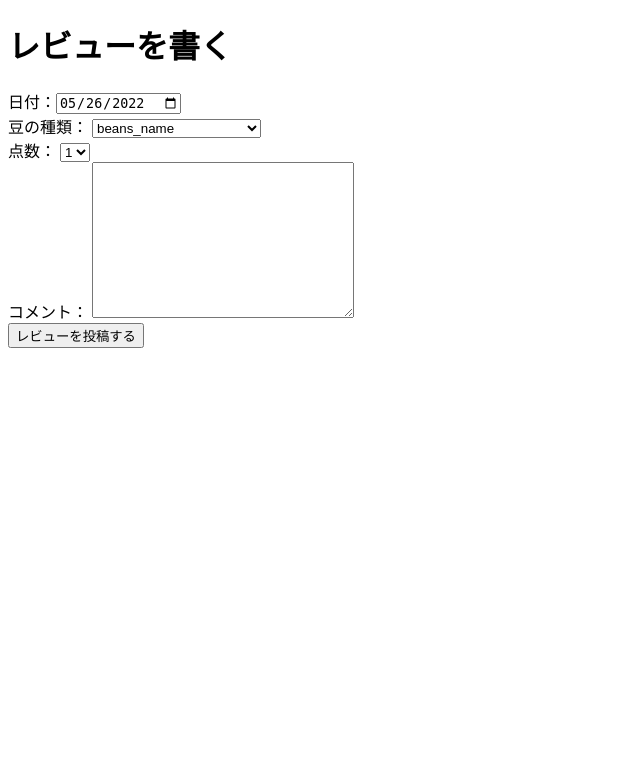
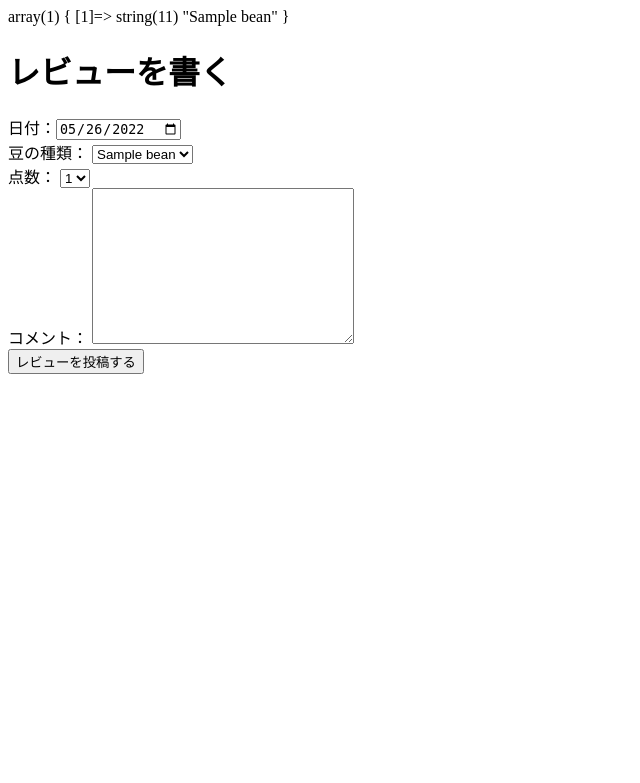
Before and after one commit to VolatileMint/coffee_review, a PHP site: page /review.php in a window 1280 px wide. Shown: the top 783 px of the page, without its empty margins (0-640 px from the left). Run offline with PHP 8.4, Linux system fonts and the light colour scheme; tables that the repository leaves empty or names only in its code hold one stand-in row (values such as "Sample post").

Commit message:
get beanslist

```diff
--- a/review.php
+++ b/review.php
@@ -8,23 +8,22 @@ $date = $_GET['date'] ?? '';
 if (!strtotime($date)) {
     $date = date('Y-m-d');
 }
-/*
+
 try {
     $dbh = DBclass::gethandle();
     $table_name = 'beans';
-    $sql = "SELECT * FROM {$table_name} WHERE beans_id=:beans_id;";
+    $sql = "SELECT * FROM {$table_name};";
     $pre = $dbh->prepare($sql);
-    $pre->bindValue(":beans_id", $id, \PDO::PARAM_INT);
     $pre->execute();
-    $arr = $pre->fetch(PDO::FETCH_ASSOC);
-    var_dump($arr);
+    $arr = $pre->fetchAll(PDO::FETCH_ASSOC);
 }catch( \PDOException $e){
     echo $e->getMessage(); // XXX 実際は出力しない(logに書くとか)
     exit;
 }
-*/
-// dbからとってくる
-$beans_list = ["beans_id" => "beans_name", "1" => "ブラジルさくらブルボン"];
+
+// 豆情報dbからとってくる
+$beans_list = array_column($arr, 'beans_name','beans_id');
+var_dump($beans_list);
 ?>
 
 <!DOCTYPE html>
```
